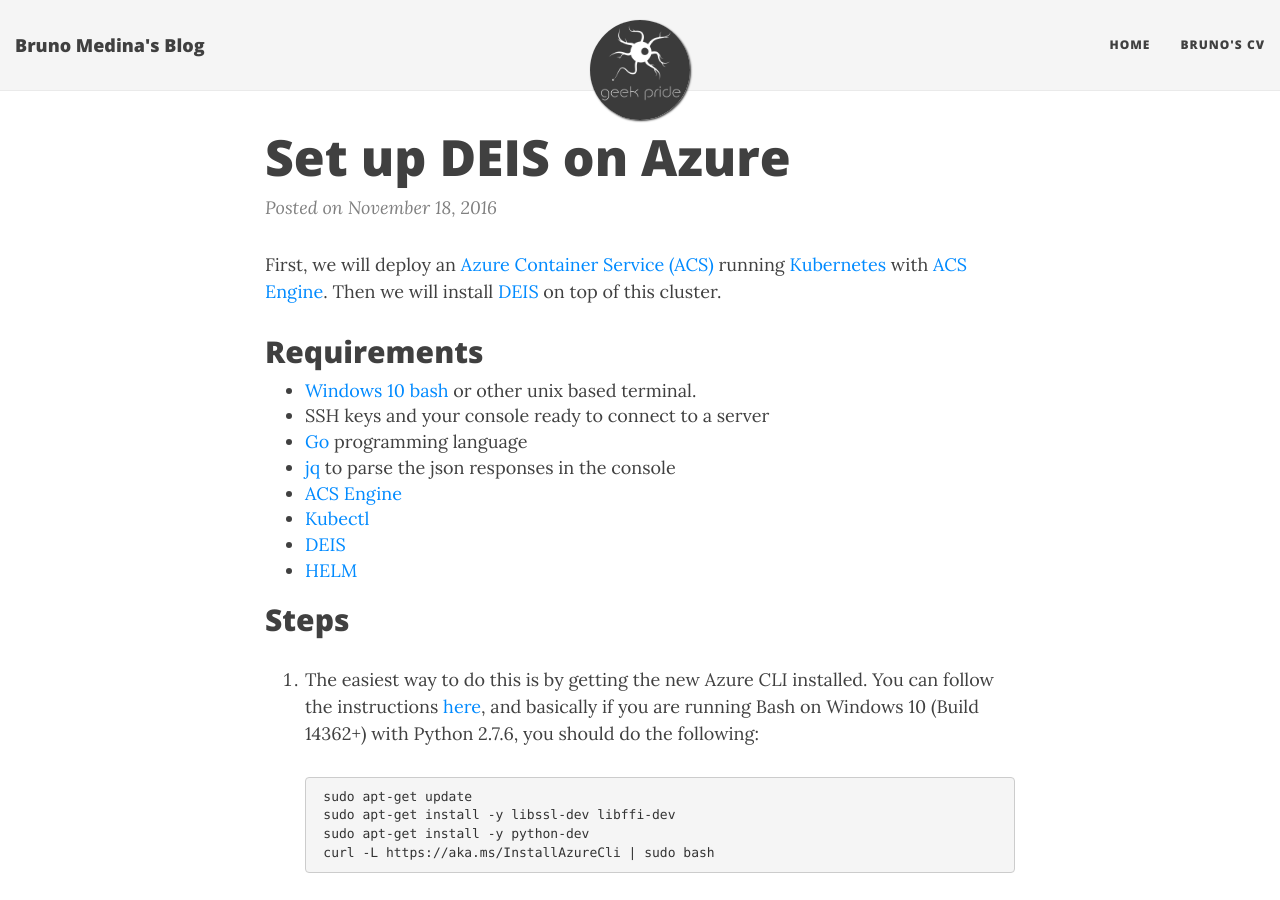
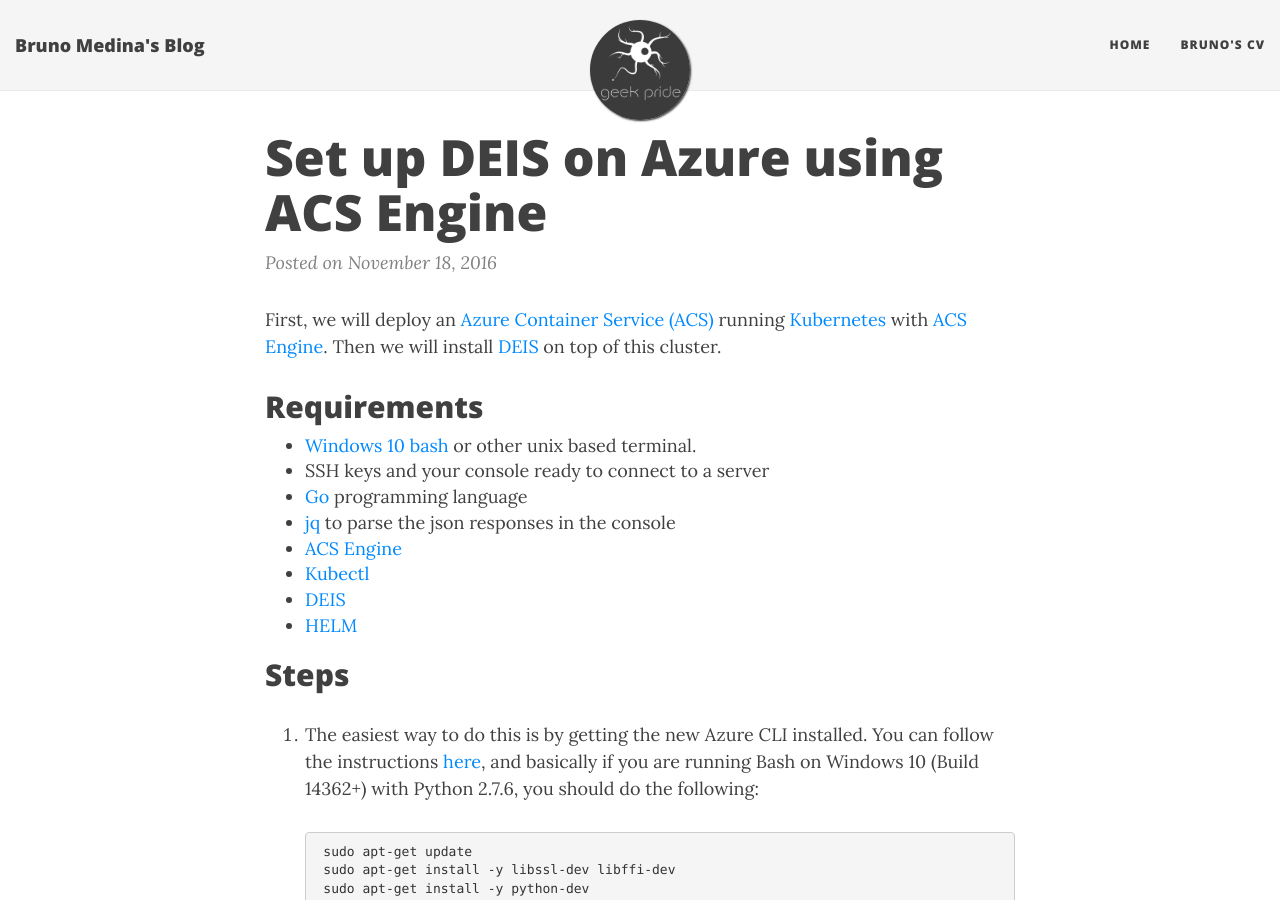
Before and after one commit to brusMX/brusMX.github.io, a Jekyll site: the page built from _posts/2016-11-18-deis-on-azure.md, in a window 1280 px wide and 900 px high. Built offline with Jekyll 4.4.1, drawn with Linux system fonts in a browser that asks for light colours; nearby versions of some CDN libraries; Markdown is read by kramdown in place of the engine named in the settings.

Commit message:
Changed title

```diff
--- a/_posts/2016-11-18-deis-on-azure.md
+++ b/_posts/2016-11-18-deis-on-azure.md
@@ -1,6 +1,6 @@
 ---
 layout: post
-title: Set up DEIS on Azure
+title: Set up DEIS on Azure using ACS Engine
 ---
 
 First, we will deploy an [Azure Container Service (ACS)](https://azure.microsoft.com/en-us/services/container-service/) running [Kubernetes](http://kubernetes.io/) with [ACS Engine](https://github.com/Azure/acs-engine). Then we will install [DEIS](https://deis.com/) on top of this cluster.
```
